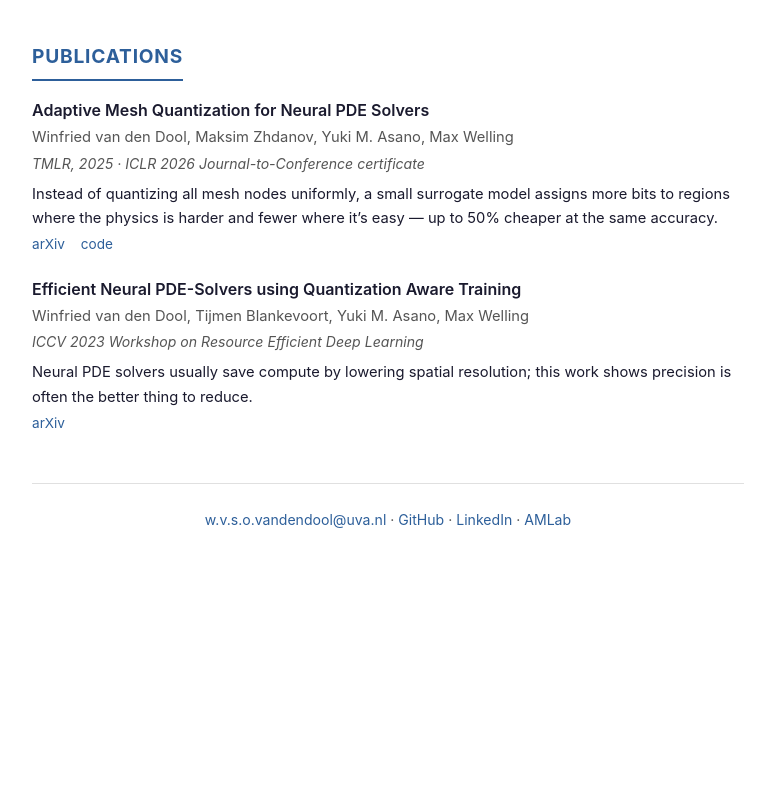
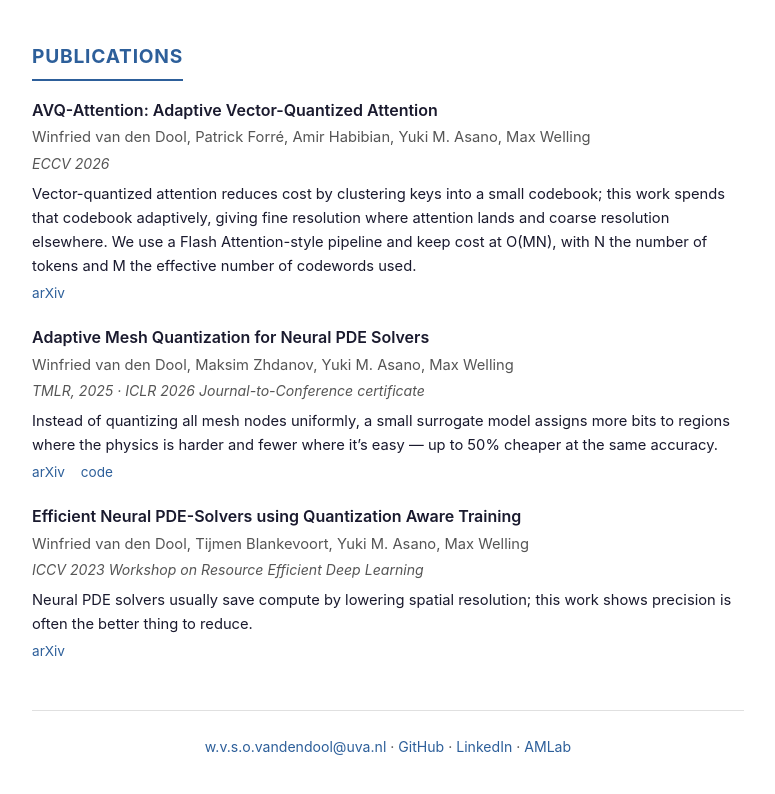
Before and after one commit to Winfriedvdd/Winfriedvdd.github.io, a plain HTML site: page index.html in a window 1280 px wide. Shown: the part 885-1679 px from the top of the page, without its empty margins (252-1027 px from the left). Before the commit the page ends 1480 px from the top, so only its background shows below. Drawn offline with Linux system fonts and the light colour scheme.

Commit message:
add AVQ-Attention publication and update CV

```diff
--- a/index.html
+++ b/index.html
@@ -81,6 +81,15 @@
     <h2>Publications</h2>
     <ul class="pub-list">
       <li>
+        <span class="pub-title">AVQ-Attention: Adaptive Vector-Quantized Attention</span><br>
+        <span class="pub-authors">Winfried van den Dool, Patrick Forr&eacute;, Amir Habibian, Yuki&nbsp;M.&nbsp;Asano, Max Welling</span><br>
+        <span class="pub-venue">ECCV 2026</span>
+        <p class="pub-summary">Vector-quantized attention reduces cost by clustering keys into a small codebook; this work spends that codebook adaptively, giving fine resolution where attention lands and coarse resolution elsewhere. We use a Flash Attention-style pipeline and keep cost at O(MN), with N the number of tokens and M the effective number of codewords used.</p>
+        <div class="pub-links">
+          <a href="https://arxiv.org/abs/2607.12789">arXiv</a>
+        </div>
+      </li>
+      <li>
         <span class="pub-title">Adaptive Mesh Quantization for Neural PDE Solvers</span><br>
         <span class="pub-authors">Winfried van den Dool, Maksim Zhdanov, Yuki&nbsp;M.&nbsp;Asano, Max Welling</span><br>
         <span class="pub-venue">TMLR, 2025 &middot; ICLR 2026 Journal-to-Conference certificate</span>
```
Also changed, not shown: 1 other file.
